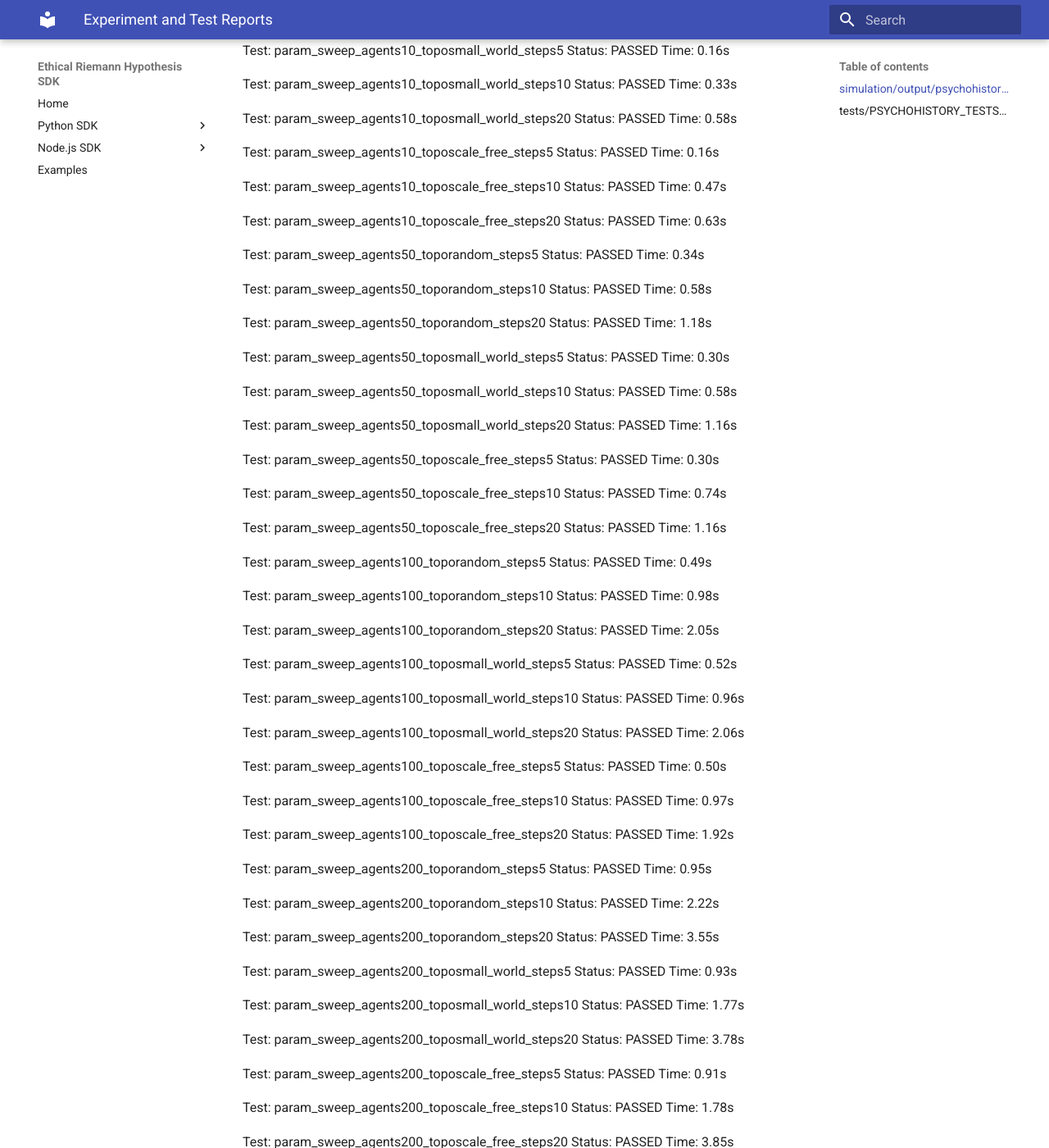
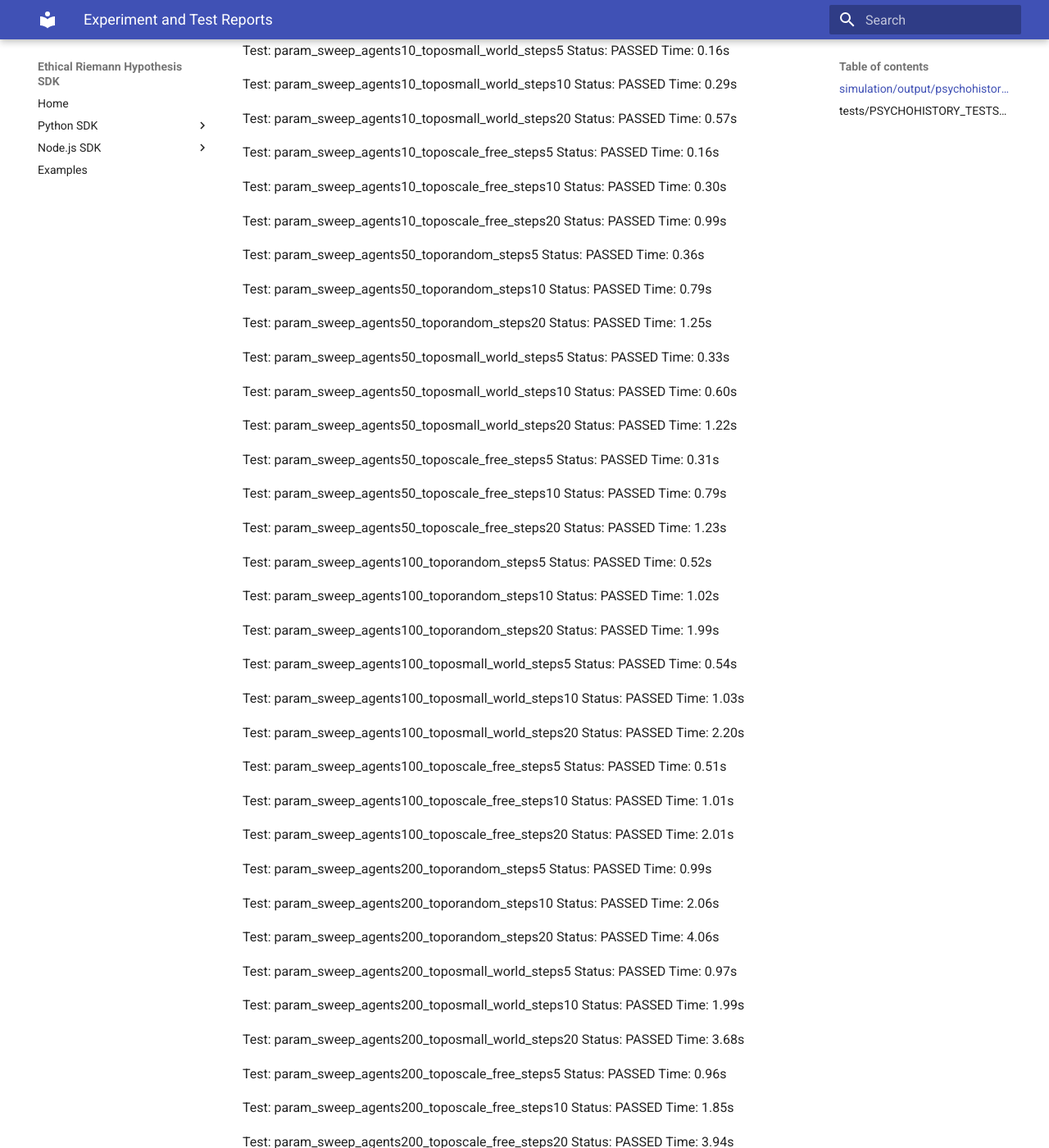
Before and after one commit to dennislee928/Ethic-Latex, an MkDocs documentation site: the page built from docs/EXPERIMENT_REPORTS.md, in a window 1280 px wide and 1400 px high, scrolled down 811 px. Shown: the whole window at 82% size. Built offline with MkDocs 1.6.1 and Material for MkDocs 9.7.7, drawn with Linux system fonts in a browser that asks for light colours; some of the changed text lies outside the part shown.

Commit message:
Update test outputs and simplify imports
Regenerate test artifacts and adjust import style: update docs/EXPERIMENT_REPORTS.md, simulation/output/psychohistory_tests/test_report.json and test_summary.txt with new timestamps and per-test elapsed times (total_time updated). Update built docs doctree (binary environment.pickle). Refactor tests/test_psychohistory_integration.py to import symbols from simulation.core in a single grouped import for clarity.

```diff
--- a/docs/EXPERIMENT_REPORTS.md
+++ b/docs/EXPERIMENT_REPORTS.md
@@ -28,15 +28,15 @@
 
 Test: param_sweep_agents10_toporandom_steps5
   Status: PASSED
-  Time: 0.65s
+  Time: 0.70s
 
 Test: param_sweep_agents10_toporandom_steps10
   Status: PASSED
-  Time: 0.30s
+  Time: 0.31s
 
 Test: param_sweep_agents10_toporandom_steps20
   Status: PASSED
-  Time: 0.72s
+  Time: 0.58s
 
 Test: param_sweep_agents10_toposmall_world_steps5
   Status: PASSED
@@ -44,11 +44,11 @@
 
 Test: param_sweep_agents10_toposmall_world_steps10
   Status: PASSED
-  Time: 0.33s
+  Time: 0.29s
 
 Test: param_sweep_agents10_toposmall_world_steps20
   Status: PASSED
-  Time: 0.58s
+  Time: 0.57s
 
 Test: param_sweep_agents10_toposcale_free_steps5
   Status: PASSED
@@ -56,119 +56,119 @@
 
 Test: param_sweep_agents10_toposcale_free_steps10
   Status: PASSED
-  Time: 0.47s
+  Time: 0.30s
 
 Test: param_sweep_agents10_toposcale_free_steps20
   Status: PASSED
-  Time: 0.63s
+  Time: 0.99s
 
 Test: param_sweep_agents50_toporandom_steps5
   Status: PASSED
-  Time: 0.34s
+  Time: 0.36s
 
 Test: param_sweep_agents50_toporandom_steps10
   Status: PASSED
-  Time: 0.58s
+  Time: 0.79s
 
 Test: param_sweep_agents50_toporandom_steps20
   Status: PASSED
-  Time: 1.18s
+  Time: 1.25s
 
 Test: param_sweep_agents50_toposmall_world_steps5
   Status: PASSED
-  Time: 0.30s
+  Time: 0.33s
 
 Test: param_sweep_agents50_toposmall_world_steps10
   Status: PASSED
-  Time: 0.58s
+  Time: 0.60s
 
 Test: param_sweep_agents50_toposmall_world_steps20
   Status: PASSED
-  Time: 1.16s
+  Time: 1.22s
 
 Test: param_sweep_agents50_toposcale_free_steps5
   Status: PASSED
-  Time: 0.30s
+  Time: 0.31s
 
 Test: param_sweep_agents50_toposcale_free_steps10
   Status: PASSED
-  Time: 0.74s
+  Time: 0.79s
 
 Test: param_sweep_agents50_toposcale_free_steps20
   Status: PASSED
-  Time: 1.16s
+  Time: 1.23s
 
 Test: param_sweep_agents100_toporandom_steps5
   Status: PASSED
-  Time: 0.49s
+  Time: 0.52s
 
 Test: param_sweep_agents100_toporandom_steps10
   Status: PASSED
-  Time: 0.98s
+  Time: 1.02s
 
 Test: param_sweep_agents100_toporandom_steps20
   Status: PASSED
-  Time: 2.05s
+  Time: 1.99s
 
 Test: param_sweep_agents100_toposmall_world_steps5
   Status: PASSED
-  Time: 0.52s
+  Time: 0.54s
 
 Test: param_sweep_agents100_toposmall_world_steps10
   Status: PASSED
-  Time: 0.96s
+  Time: 1.03s
 
 Test: param_sweep_agents100_toposmall_world_steps20
   Status: PASSED
-  Time: 2.06s
+  Time: 2.20s
 
 Test: param_sweep_agents100_toposcale_free_steps5
   Status: PASSED
-  Time: 0.50s
+  Time: 0.51s
 
 Test: param_sweep_agents100_toposcale_free_steps10
   Status: PASSED
-  Time: 0.97s
+  Time: 1.01s
 
 Test: param_sweep_agents100_toposcale_free_steps20
   Status: PASSED
-  Time: 1.92s
+  Time: 2.01s
 
 Test: param_sweep_agents200_toporandom_steps5
   Status: PASSED
-  Time: 0.95s
+  Time: 0.99s
 
 Test: param_sweep_agents200_toporandom_steps10
   Status: PASSED
-  Time: 2.22s
+  Time: 2.06s
 
 Test: param_sweep_agents200_toporandom_steps20
   Status: PASSED
-  Time: 3.55s
+  Time: 4.06s
 
 Test: param_sweep_agents200_toposmall_world_steps5
   Status: PASSED
-  Time: 0.93s
+  Time: 0.97s
 
 Test: param_sweep_agents200_toposmall_world_steps10
   Status: PASSED
-  Time: 1.77s
+  Time: 1.99s
 
 Test: param_sweep_agents200_toposmall_world_steps20
   Status: PASSED
-  Time: 3.78s
+  Time: 3.68s
 
 Test: param_sweep_agents200_toposcale_free_steps5
   Status: PASSED
-  Time: 0.91s
+  Time: 0.96s
 
 Test: param_sweep_agents200_toposcale_free_steps10
   Status: PASSED
-  Time: 1.78s
+  Time: 1.85s
 
 Test: param_sweep_agents200_toposcale_free_steps20
   Status: PASSED
-  Time: 3.85s
+  Time: 3.94s
 
 
 ---
```
Also changed, not shown: other parts of docs/EXPERIMENT_REPORTS.md (+2 -2 lines), 4 other files.
